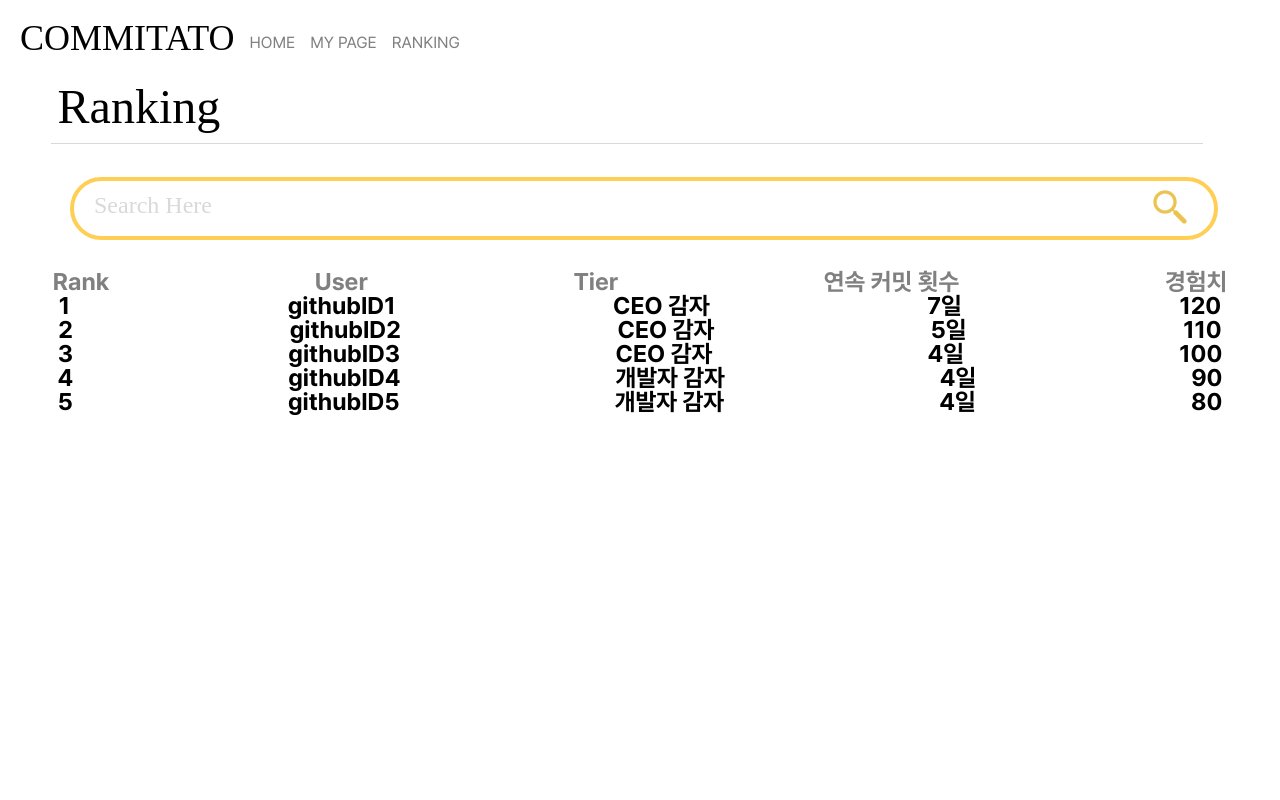
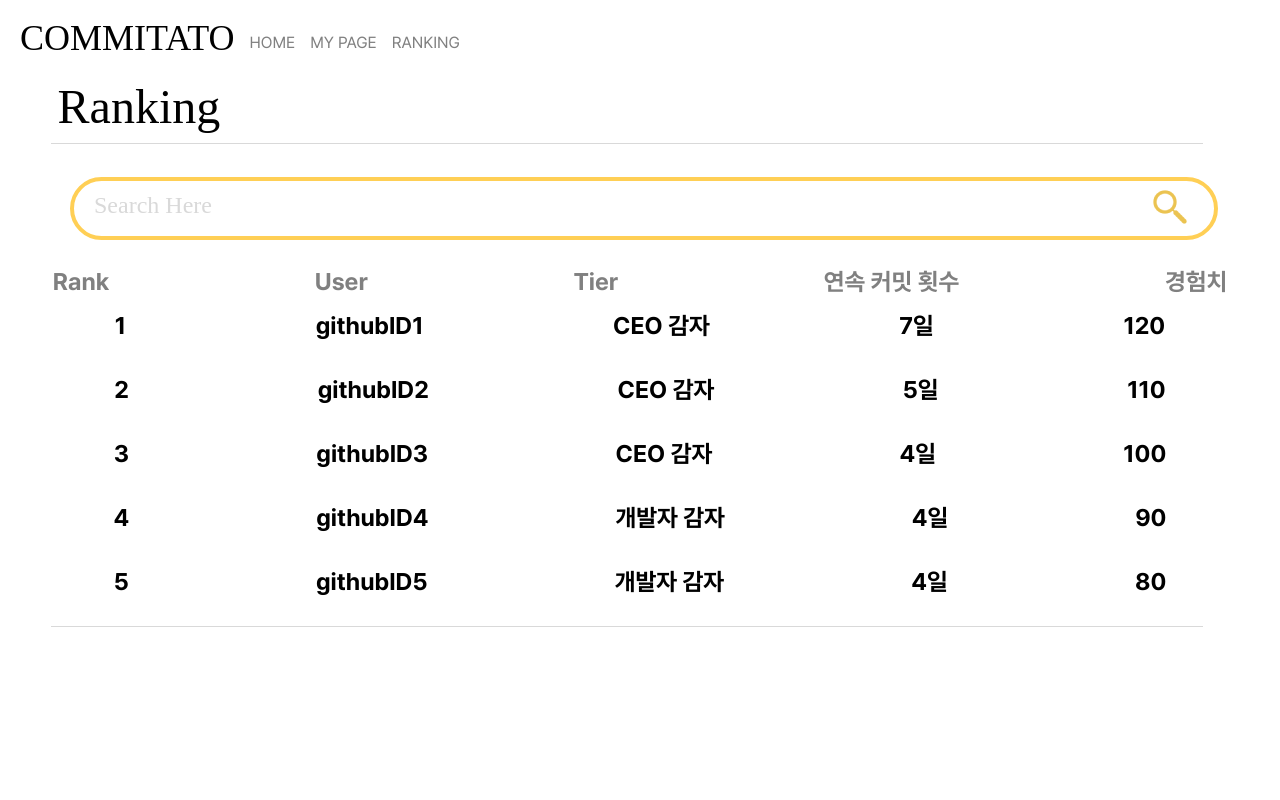
Before and after one commit to Leets-Official/commitato-FE, a React (Vite) app: page /ranking in a window 1280 px wide. Shown: the top 800 px of the page. Built offline with nearby package versions, Linux system fonts and the light colour scheme; a web font is replaced by a local one.

Commit message:
design:랭킹아이템 간 padding 간격 조절

```diff
--- a/src/pages/RankingPage/components/RankingItem.jsx
+++ b/src/pages/RankingPage/components/RankingItem.jsx
@@ -18,8 +18,7 @@ const ItemDiv = styled.div`
   display: flex;
   flex-direction: row;
   justify-content: space-around;
-  gap: 100px;
-
+  padding: 20px;
   font-family: ${({ theme }) => theme.FONT_FAMILY.pretendard[300]};
   font-size: ${({ theme }) => theme.FONT_SIZE.medium};
 `;
--- a/src/pages/RankingPage/components/RankingList.jsx
+++ b/src/pages/RankingPage/components/RankingList.jsx
@@ -1,6 +1,7 @@
 import styled from 'styled-components';
 import RankingItem from './RankingItem';
-
+import { StyledImg } from '../../MyPage/MyPage';
+import line from '../../../assets/line.png';
 const rankingItems = [
   {
     id: 1,
@@ -59,6 +60,7 @@ const RankingList = () => {
           return <RankingItem key={item.id} {...item} />;
         })}
       </div>
+      <StyledImg src={line} />
       <RankingItem />
     </>
   );
```
